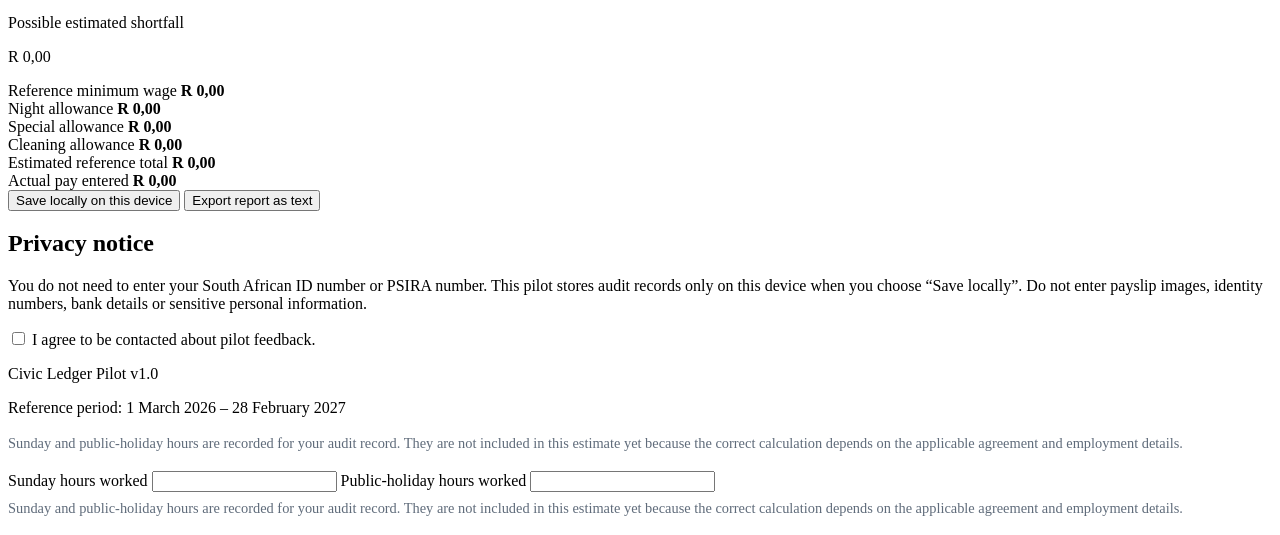
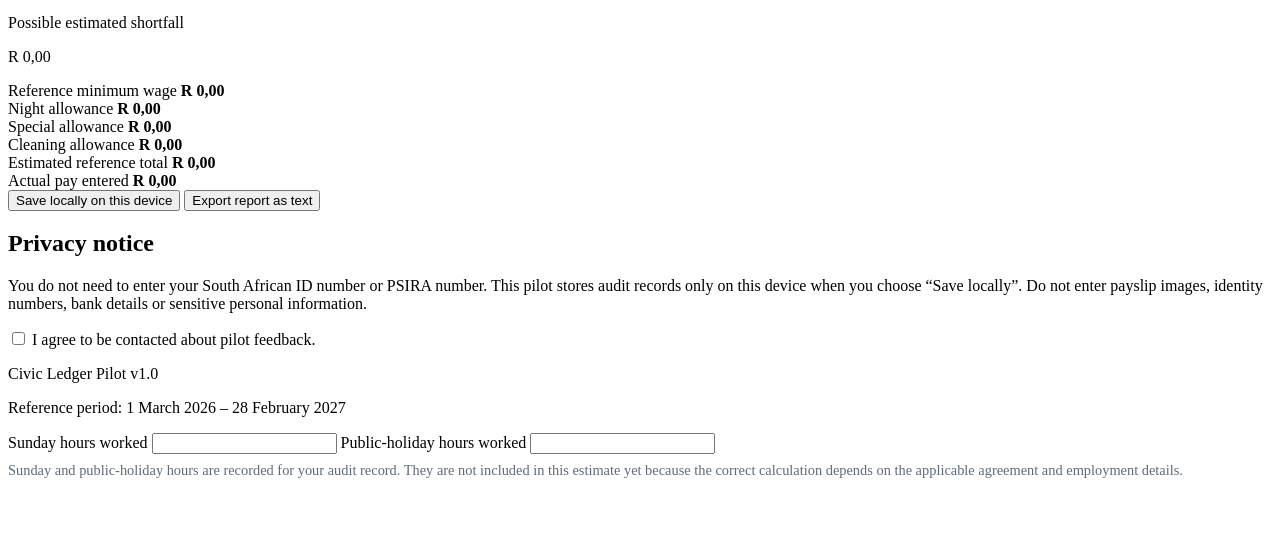
Before and after one commit to Lihle86/civic-ledger, a plain HTML site: page index.html in a window 1280 px wide. Shown: the part 611-1146 px from the top of the page. After the commit the page ends 1109 px from the top, so only its background shows below. Drawn offline with Linux system fonts and the light colour scheme.

Commit message:
Update index.html

```diff
--- a/index.html
+++ b/index.html
@@ -202,11 +202,6 @@
 </body>
 </html>
 
-<p class="help-text">
-  Sunday and public-holiday hours are recorded for your audit record.
-  They are not included in this estimate yet because the correct
-  calculation depends on the applicable agreement and employment details.
-</p>
 
 <label>
   Sunday hours worked
```
